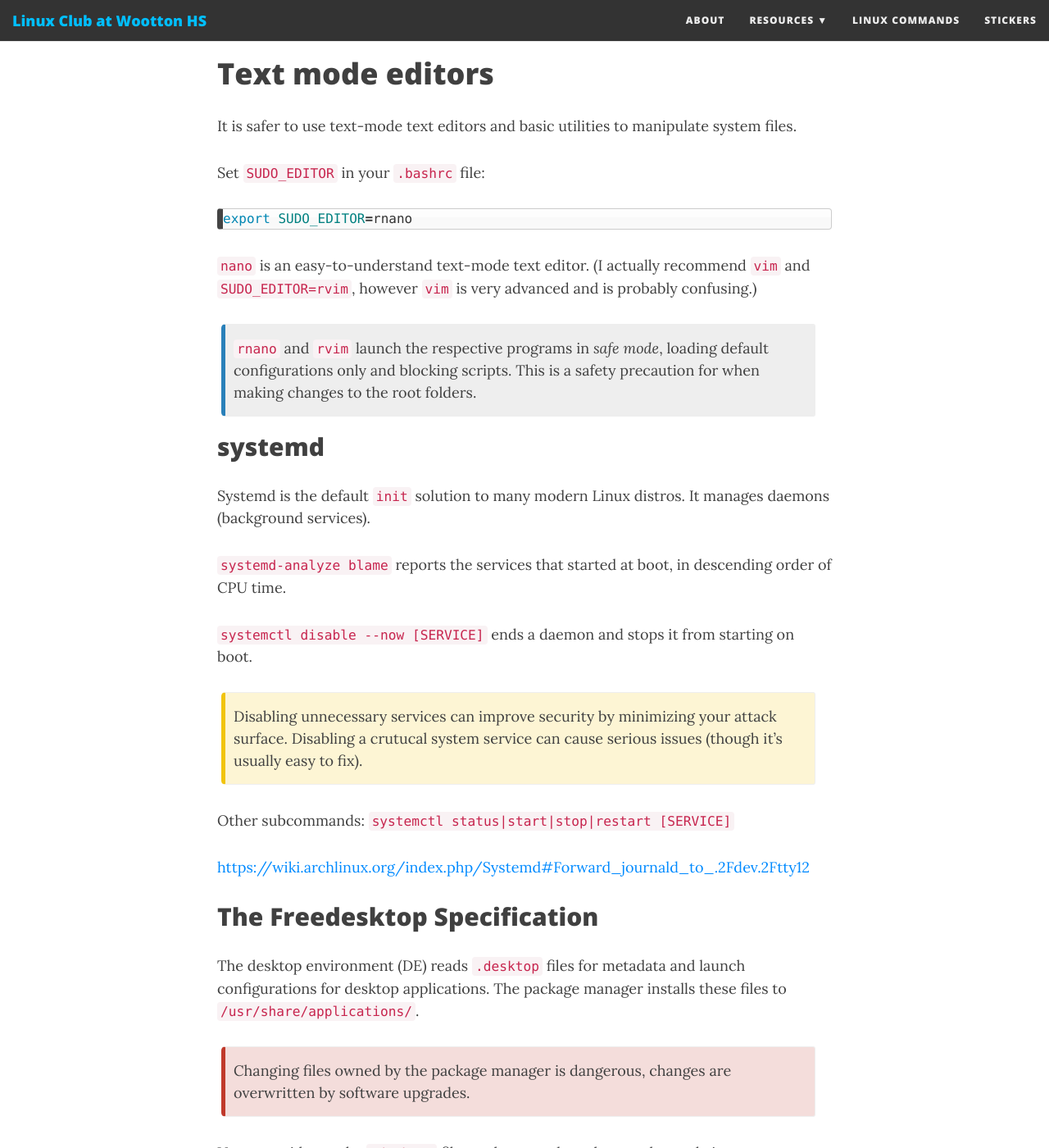
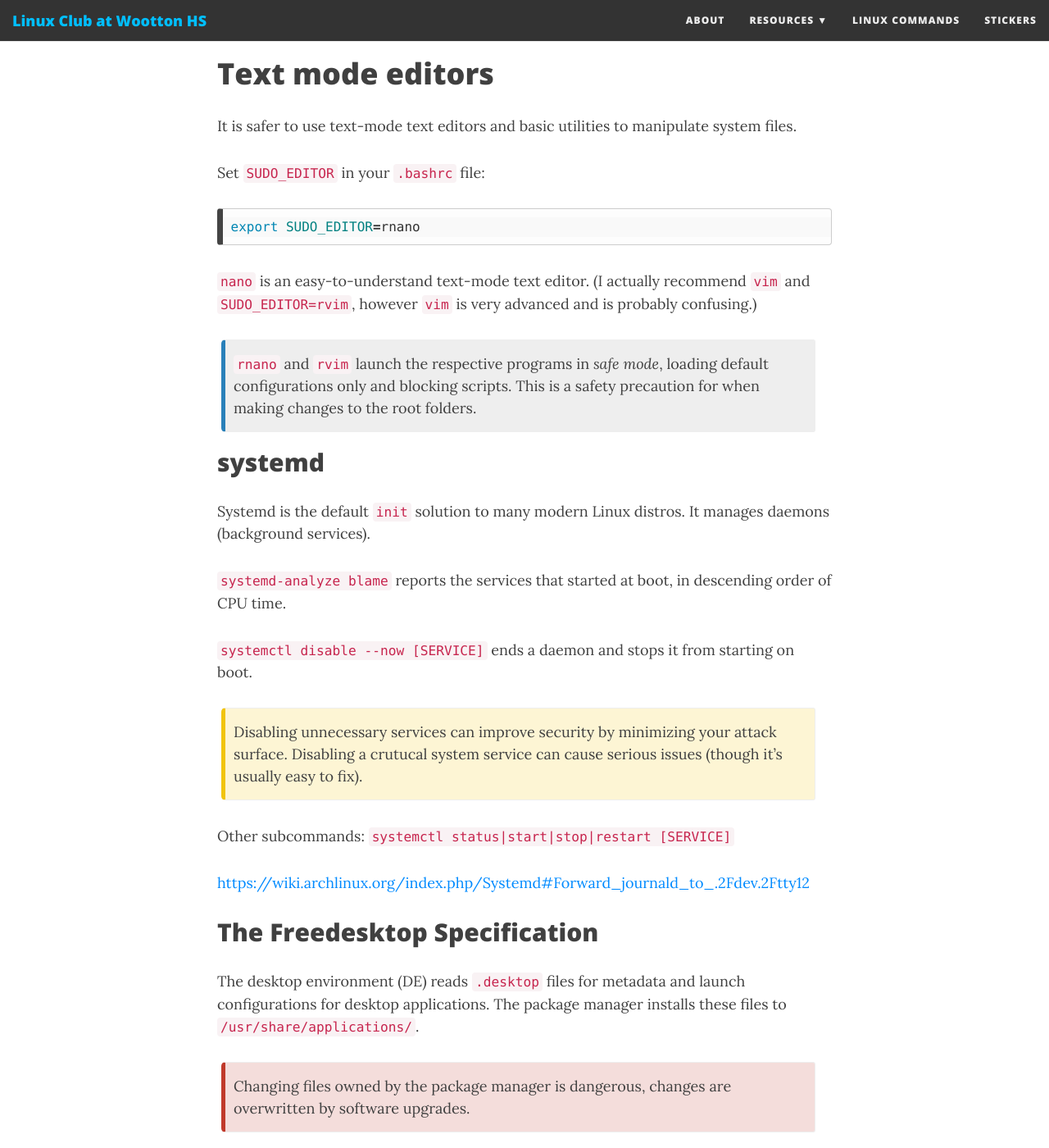
Before and after one commit to wsec/club, a Jekyll site: the page built from docs/_posts/2017-10-24-sysadmin.md, in a window 1280 px wide and 1400 px high, scrolled down 571 px. Shown: the whole window at 82% size. Built offline with Jekyll 4.4.1, drawn with Linux system fonts in a browser that asks for light colours; nearby versions of some CDN libraries; comment, search, counter and statistics services are not loaded.

Commit message:
Fix code block padding

```diff
--- a/docs/css/main.css
+++ b/docs/css/main.css
@@ -718,7 +718,7 @@ td.gutter pre {
   background-color: #fff;
 }
 .highlight > pre {
-  padding: 0;
+  /* padding: 0; */
 }
 td.code pre {
   border-width: 0 0 0 2px;
```
